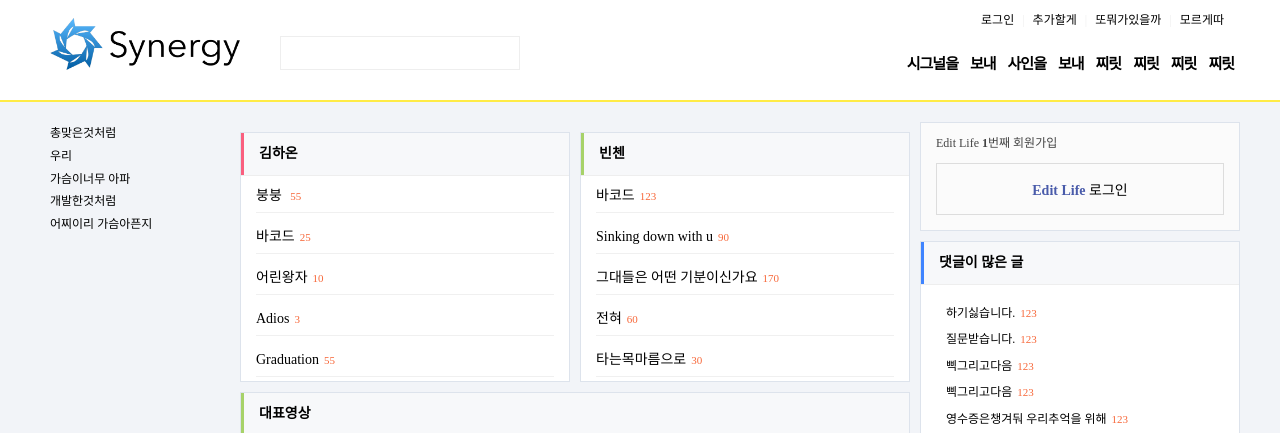
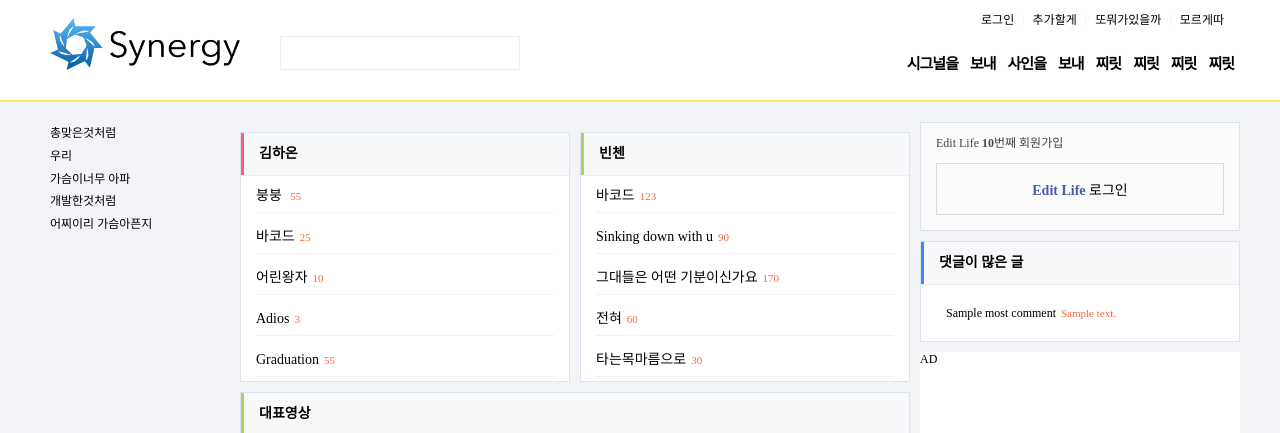
Before and after one commit to R3turn-Dev/EditLife-Community, a Python web app: template templates/root/main.html in a window 1280 px wide. Shown: the top 433 px of the page. Run offline with Jinja, Linux system fonts and the light colour scheme; the template is opened without the code that fills it: most values are stand-ins (such as "Sample title", 1, 10 or a date in 2020); some libraries are stand-ins or nearby versions; some web fonts are replaced.

Commit message:
Modified template `templates/root/main.html`
Added many jinja-synax render points to render main page.

```diff
--- a/templates/root/main.html
+++ b/templates/root/main.html
@@ -184,7 +184,7 @@
                     <div class="right-wing">
                         <div class="member-box">
                             <div class="member-anonymous">
-                                <a class="register">Edit Life <strong>1</strong>번째 회원가입</a>
+                                <a class="register">Edit Life <strong>{{ board['members'] + 1 }}</strong>번째 회원가입</a>
                                 <a class="login" href="/login">
                                     <strong>
                                         Edit Life
@@ -202,11 +202,14 @@
                                 </div>
                                 <div class="panel-body">
                                     <ul class="simple">
-                                        <li><a class="title">하기싫습니다.<span>123</span></a></li>
+                                        {% for title, board, no, comments in board['most_comments'] %}
+                                        <li><a class="title" href="{{ 'bbs/{}/{}'.format(board, no) }}">{{ title }}<span>{{ comments }}</span></a></li>
+                                        {% endfor %}
+                                        <!-- <li><a class="title">하기싫습니다.<span>123</span></a></li>
                                         <li><a class="title">질문받습니다.<span>123</span></a></li>
                                         <li><a class="title">삑그리고다음<span>123</span></a></li>
                                         <li><a class="title">삑그리고다음<span>123</span></a></li>
-                                        <li><a class="title">영수증은챙겨둬 우리추억을 위해<span>123</span></a></li>
+                                        <li><a class="title">영수증은챙겨둬 우리추억을 위해<span>123</span></a></li> -->
 
                                     </ul>
                                 </div>
```
